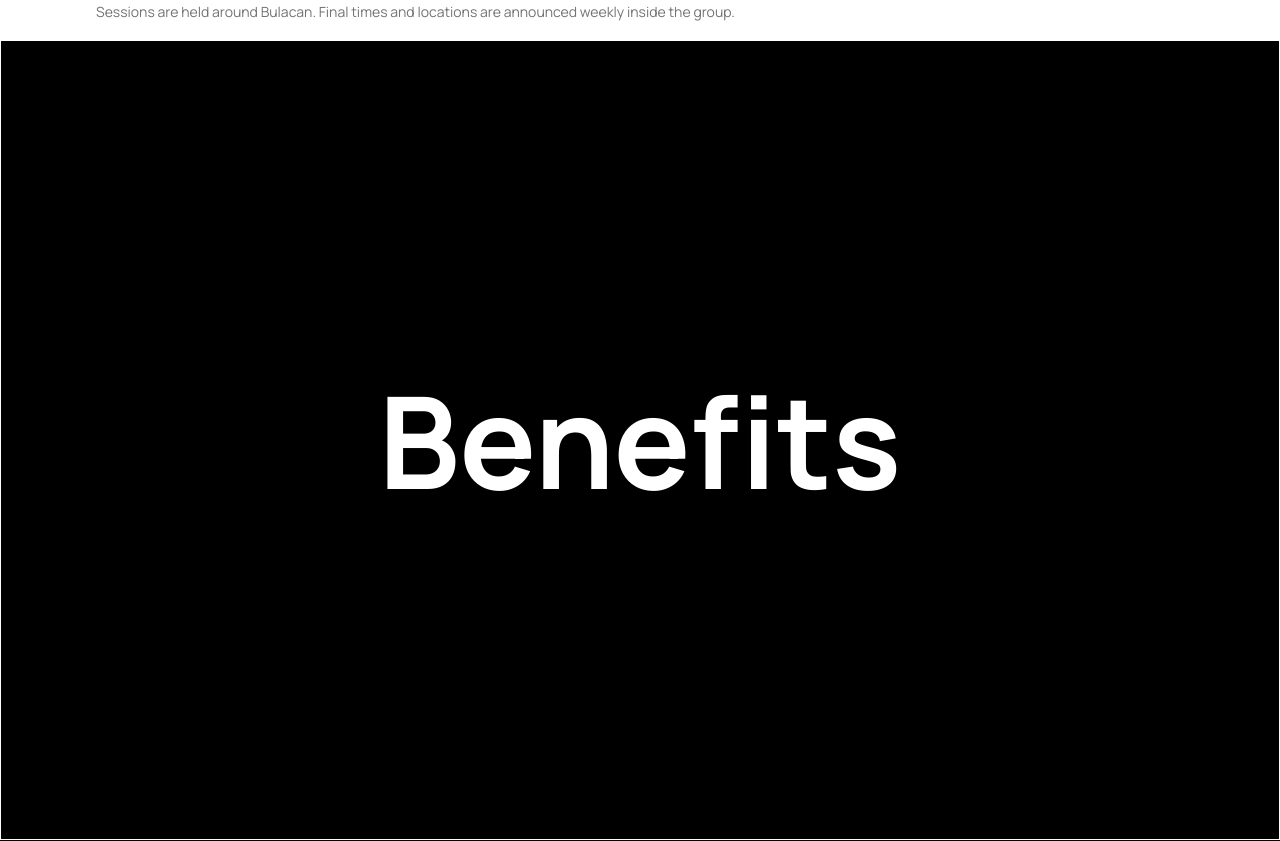
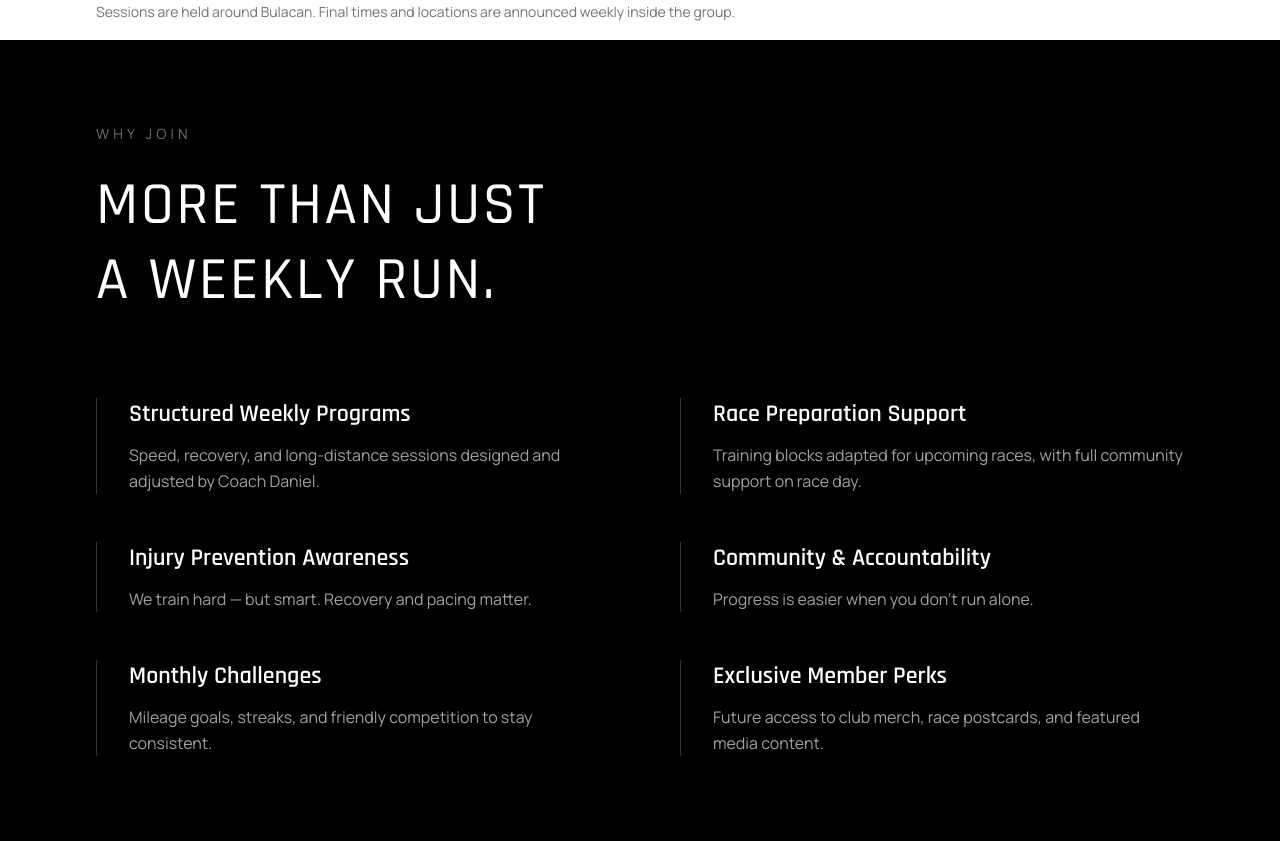
Before and after one commit to DeuxLim/mile365-runclub, a React (Vite) app in the folder frontend/: page / in a window 1280 px wide. Shown: the part 3160-4001 px from the top of the page. Built offline with nearby package versions, Linux system fonts and the light colour scheme.

Commit message:
initial benefits section

```diff
--- a/frontend/src/features/landing/pages/Benefits.tsx
+++ b/frontend/src/features/landing/pages/Benefits.tsx
@@ -1,10 +1,76 @@
+import { motion } from "framer-motion";
+
+const benefits = [
+	{
+		title: "Structured Weekly Programs",
+		desc: "Speed, recovery, and long-distance sessions designed and adjusted by Coach Daniel.",
+	},
+	{
+		title: "Race Preparation Support",
+		desc: "Training blocks adapted for upcoming races, with full community support on race day.",
+	},
+	{
+		title: "Injury Prevention Awareness",
+		desc: "We train hard — but smart. Recovery and pacing matter.",
+	},
+	{
+		title: "Community & Accountability",
+		desc: "Progress is easier when you don’t run alone.",
+	},
+	{
+		title: "Monthly Challenges",
+		desc: "Mileage goals, streaks, and friendly competition to stay consistent.",
+	},
+	{
+		title: "Exclusive Member Perks",
+		desc: "Future access to club merch, race postcards, and featured media content.",
+	},
+];
+
 export default function Benefits() {
 	return (
-		<section
-			id="community"
-			className="h-screen border flex justify-center items-center text-9xl font-extrabold"
+		<motion.section
+			id="benefits"
+			className="min-h-[100svh] md:h-screen bg-black text-white flex items-center px-6 md:px-24 snap-start"
+			initial={{ opacity: 0 }}
+			whileInView={{ opacity: 1 }}
+			viewport={{ once: true }}
+			transition={{ duration: 0.8 }}
 		>
-			Benefits
-		</section>
+			<div className="max-w-6xl mx-auto w-full flex flex-col justify-center">
+				{/* Header */}
+				<div className="mb-10 md:mb-20">
+					<p className="text-xs md:text-sm uppercase tracking-[0.3em] text-neutral-500">
+						Why Join
+					</p>
+
+					<h2 className="text-3xl md:text-6xl font-heading leading-tight tracking-tight mt-4 md:mt-6">
+						More than just
+						<br />a weekly run.
+					</h2>
+				</div>
+
+				{/* Benefits Grid */}
+				<div className="grid grid-cols-1 md:grid-cols-2 gap-x-12 md:gap-x-20 gap-y-8 md:gap-y-12">
+					{benefits.map((benefit, i) => (
+						<motion.div
+							key={benefit.title}
+							initial={{ opacity: 0, y: 20 }}
+							whileInView={{ opacity: 1, y: 0 }}
+							viewport={{ once: true }}
+							transition={{ duration: 0.5, delay: i * 0.1 }}
+							className="space-y-3 border-l border-white/20 pl-6 md:pl-8"
+						>
+							<h3 className="text-xl md:text-2xl font-semibold">
+								{benefit.title}
+							</h3>
+							<p className="text-neutral-400 text-sm md:text-base leading-relaxed">
+								{benefit.desc}
+							</p>
+						</motion.div>
+					))}
+				</div>
+			</div>
+		</motion.section>
 	);
 }
```
